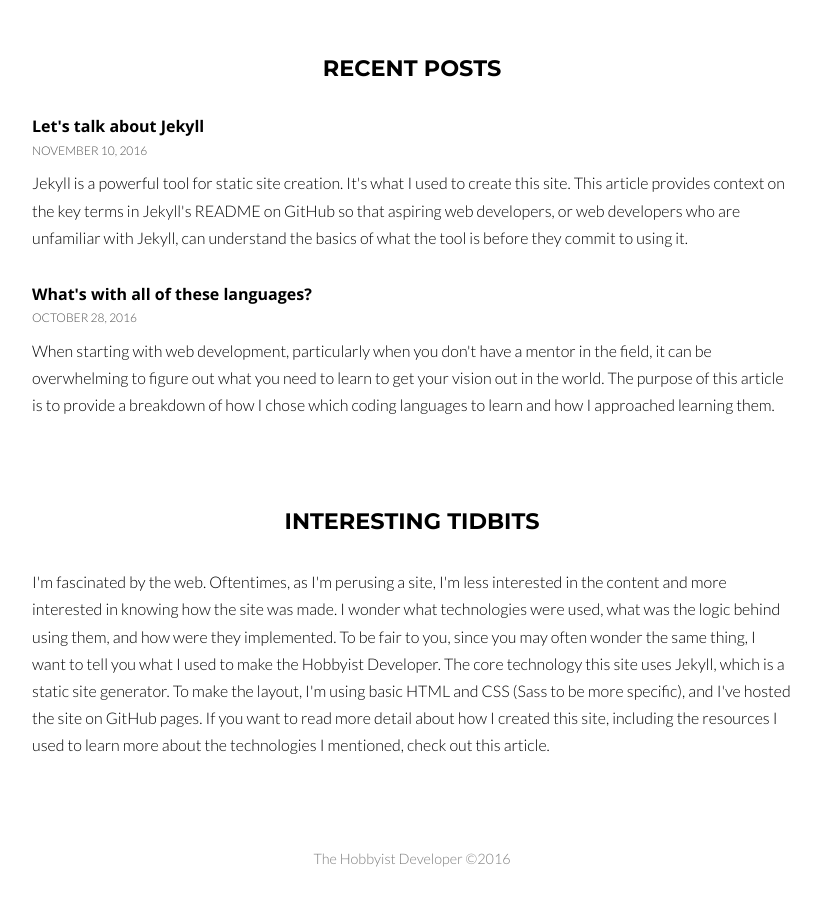
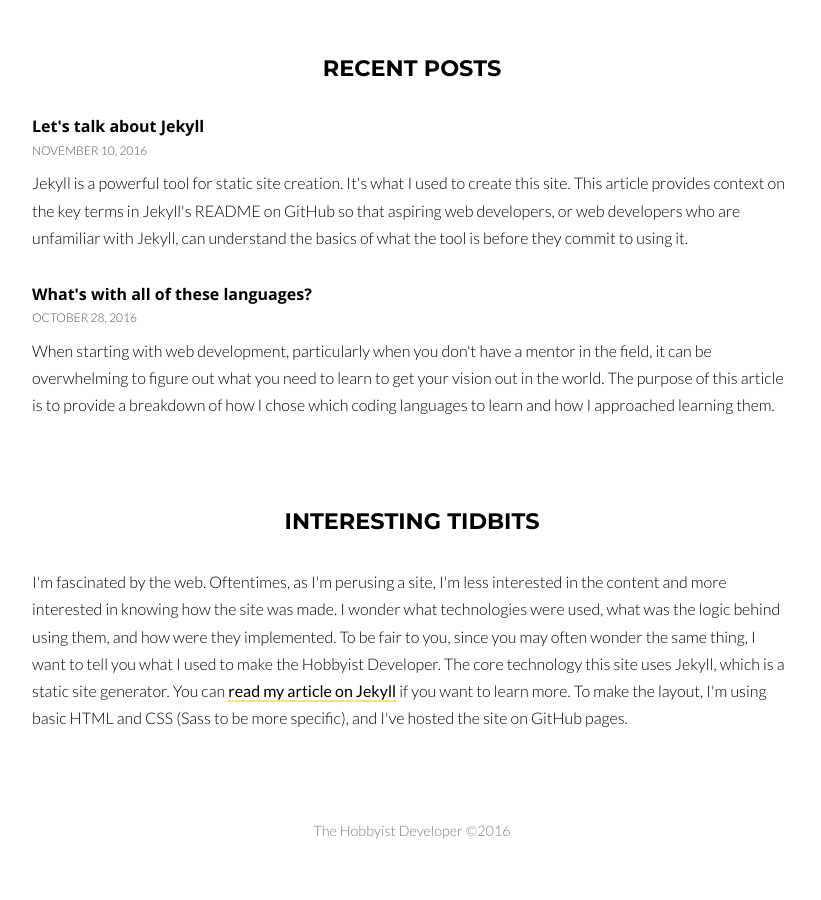
Before and after one commit to willmoeller/hobbyist-developer, a Jekyll site: the page built from index.html, in a window 1280 px wide and 900 px high, scrolled down 818 px. Shown: the whole window, without its empty margins (228-1049 px from the left). Built offline with Jekyll 4.4.1, drawn with Linux system fonts in a browser that asks for light colours; some web fonts are replaced; after the commit the page ends 1691 px from its top, so only the background shows below that.

Commit message:
Update about page with LinkedIn profile and link to Jekyll article on home page

```diff
--- a/about/index.html
+++ b/about/index.html
@@ -14,5 +14,5 @@
 
   <p>Beyond giving me the push I needed, this site is also an opportunity for me to give back to the web development community. Like many people who are learning web development on their own, I don't have an engineering background.  I don't view this as a limitation, and I don't believe anyone else should either. But for us non-engineers, the learning curve is steep. To help those in a similar situation as I was in, I want to add my voice to mix.</p>
 
-  <p>If you are interested in reading some articles I've written, please check out this page.</p>
+  <p>If you want to learn more about my day job, please <a href="https://www.linkedin.com/in/will-moeller-9195a222" target="_blank" class="content-link">see my LinkedIn profile</a>.</p>
 </section>
--- a/index.html
+++ b/index.html
@@ -29,5 +29,5 @@
 
 <section class="wrapper content-block">
   <h2 class="heading">Interesting Tidbits</h2>
-  <p>I'm fascinated by the web. Oftentimes, as I'm perusing a site, I'm less interested in the content and more interested in knowing how the site was made. I wonder what technologies were used, what was the logic behind using them, and how were they implemented. To be fair to you, since you may often wonder the same thing, I want to tell you what I used to make the Hobbyist Developer. The core technology this site uses Jekyll, which is a static site generator. To make the layout, I'm using basic HTML and CSS (Sass to be more specific), and I've hosted the site on GitHub pages. If you want to read more detail about how I created this site, including the resources I used to learn more about the technologies I mentioned, check out this article.</p>
+  <p>I'm fascinated by the web. Oftentimes, as I'm perusing a site, I'm less interested in the content and more interested in knowing how the site was made. I wonder what technologies were used, what was the logic behind using them, and how were they implemented. To be fair to you, since you may often wonder the same thing, I want to tell you what I used to make the Hobbyist Developer. The core technology this site uses Jekyll, which is a static site generator. You can <a href="{{site.base_url}}{% link _posts/2016-11-10-lets-talk-about-jekyll.md %}" class="content-link">read my article on Jekyll</a> if you want to learn more. To make the layout, I'm using basic HTML and CSS (Sass to be more specific), and I've hosted the site on GitHub pages. </p>
 </section>
```
